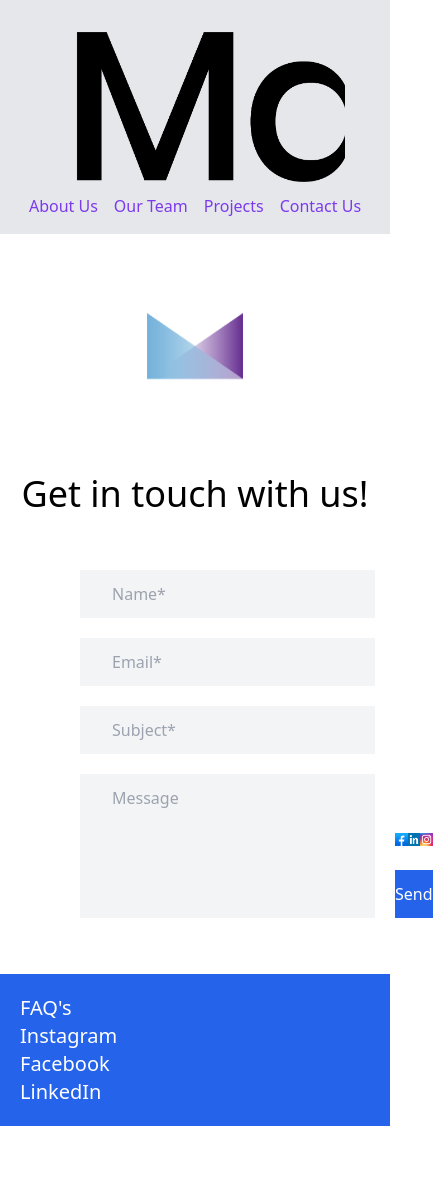
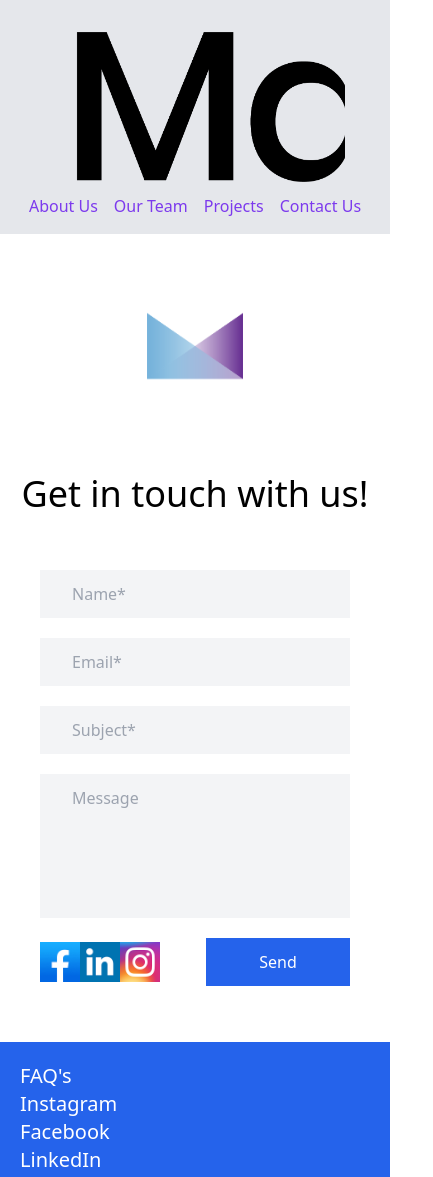
Before and after one commit to LGP21-LGP5/mass-landing-page, a Gatsby site: page /contact in a window 390 px wide. Shown: the top 1177 px of the page, 433 px wide, since content can reach past the window. Before the commit the page ends 1126 px from the top, so only its background shows below. Built offline with nearby package versions, Linux system fonts and the light colour scheme; Gatsby itself is replaced by a stand-in of ours.

Commit message:
Added netlify form submission. Made page responsive

```diff
--- a/src/pages/contact.js
+++ b/src/pages/contact.js
@@ -7,7 +7,6 @@ import { StaticImage } from "gatsby-plugin-image";
 
 
 const ContactUsPage = () => {
-
 
     return (
         <Layout>
@@ -22,9 +21,13 @@ const ContactUsPage = () => {
 
             <h1 className="text-center text-4xl mb-14">Get in touch with us!</h1>
 
-            <div className="flex flex-row px-20 mb-14">
+            <div className="flex flex-col md:flex-row px-10 mb-14 lg:px-20">
 
-                <form className="form flex flex-col flex-grow">
+                <form id="contact-form"
+                    className="flex flex-col flex-grow mb-5 md:mb-0"
+                    method="post" netlify-honeypot="bot-field" data-netlify="true" name="contact"
+                >
+                    <input type="hidden" name="bot-field" />
                     <input className={styles.formFieldM}
                         type="text"
                         name="name"
@@ -45,31 +48,43 @@ const ContactUsPage = () => {
                         name="message"
                         rows="5" />
                 </form>
-                <div className="w-1/6 flex flex-col justify-end mr-32 ml-5">
-                    <div className="flex flex-row justify-between mb-6">
+                <div className="flex flex-row justify-between md:justify-end md:flex-col sm:ml-5 lg:w-36 lg:mr-32">
+                    <div className="flex flex-row justify-between items-center md:mb-6">
+                        <a href="#">
                             <StaticImage
+                                className="float-left"
                                 src="../images/facebook.png"
                                 alt="Mass' Facebook"
                                 height={40}
                             />
+                        </a>
+                        <a href="#">
                             <StaticImage
+                                className="float-left"
                                 src="../images/linkedin.png"
                                 alt="Mass' LinkedIn"
                                 height={40}
                             />
+                        </a>
+                        <a href="#">
                             <StaticImage
+                                className="float-left"
                                 src="../images/instagram.png"
                                 alt="Mass' Instagram"
                                 height={40}
                             />
+                        </a>
                     </div>
-                    <button className="bg-blue-600 text-white h-12  ">Send</button>
+                    <button type="submit"
+                        form="contact-form"
+                        className="bg-blue-600 text-white h-12 w-36"
+                    >
+                        Send
+                    </button>
                 </div>
             </div>
-
-
         </Layout>
-    )
+    );
 }
 
 export default ContactUsPage;
```
Lines whose indentation alone changed are shown as unchanged.
